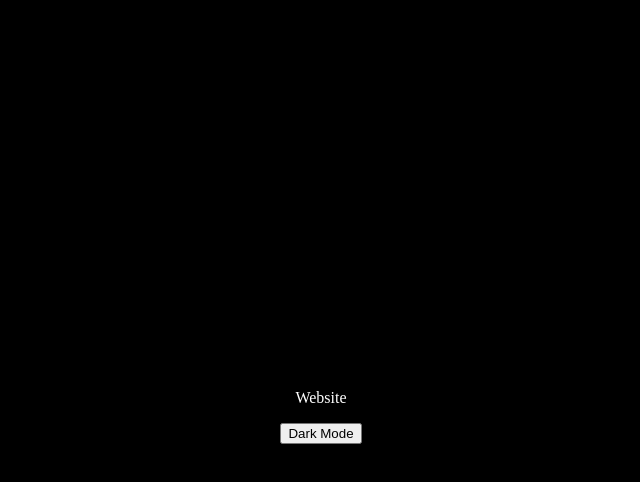
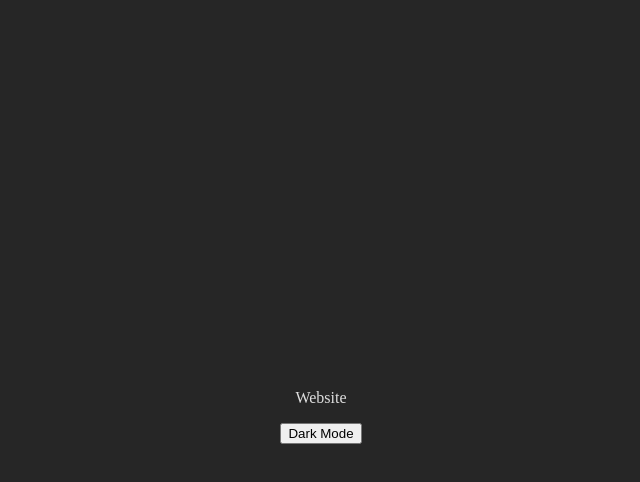
Before and after one commit to brentcrosby/website, a plain HTML site: page index.html in a window 1280 px wide. Both pictures are taken after a click on the button "Dark Mode". Shown: the whole page, without its empty margins (319-959 px from the left). Drawn offline with Linux system fonts and the light colour scheme.

Commit message:
Add dark mode toggle

```diff
--- a/script.js
+++ b/script.js
@@ -1,5 +1,5 @@
 const button = document.querySelector('button');
 
 button.addEventListener('click', () => {
-  document.body.classList.add("dark")
+  document.body.classList.toggle("dark")
 });
--- a/styles.css
+++ b/styles.css
@@ -8,8 +8,8 @@
 }
 
 .dark {
-  background-color: rgba(0, 0, 0, 50);
-  color: white;
+  background-color: rgba(0, 0, 0, .85);
+  color: rgba(255, 255, 255, .85);
 }
 
 .button {
```
